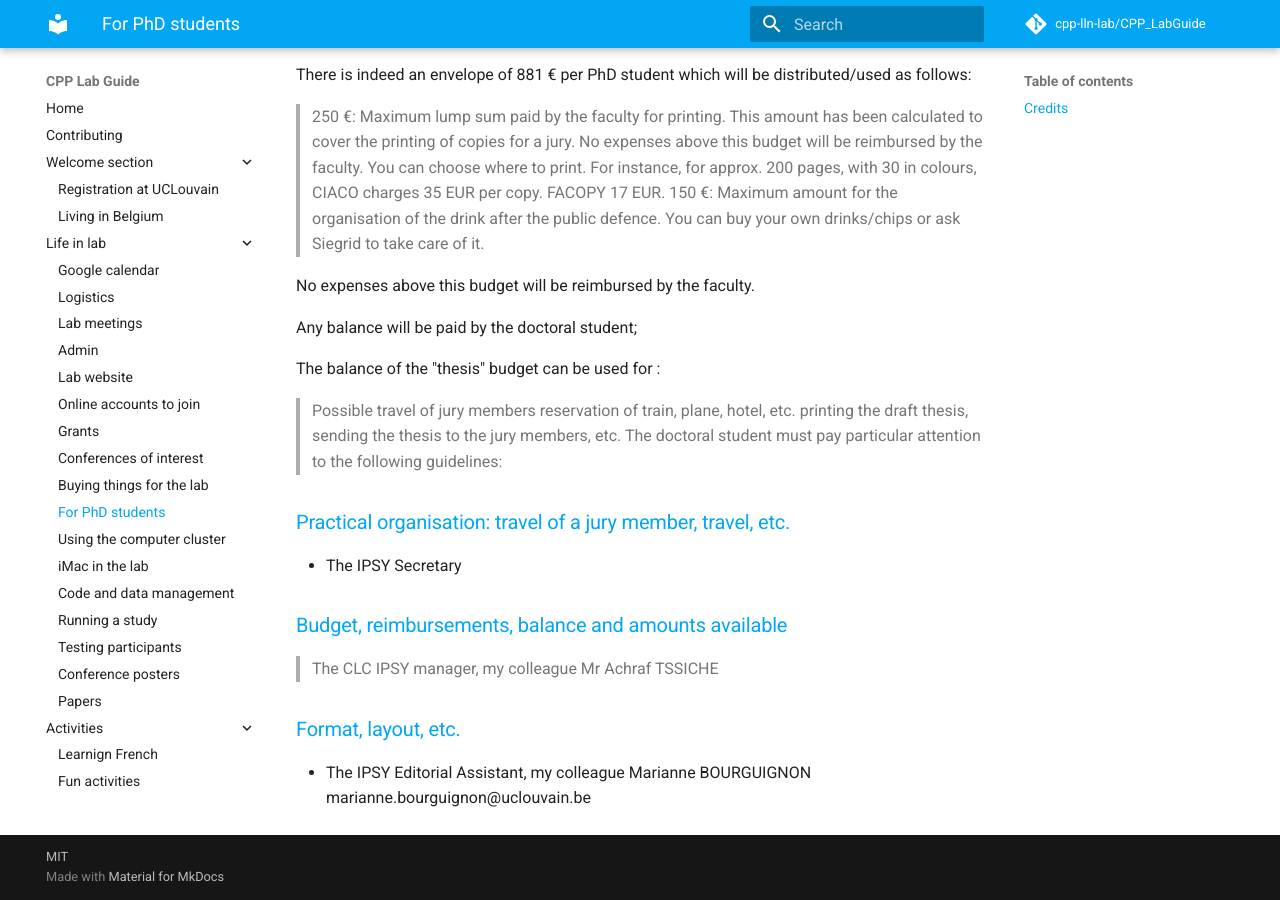
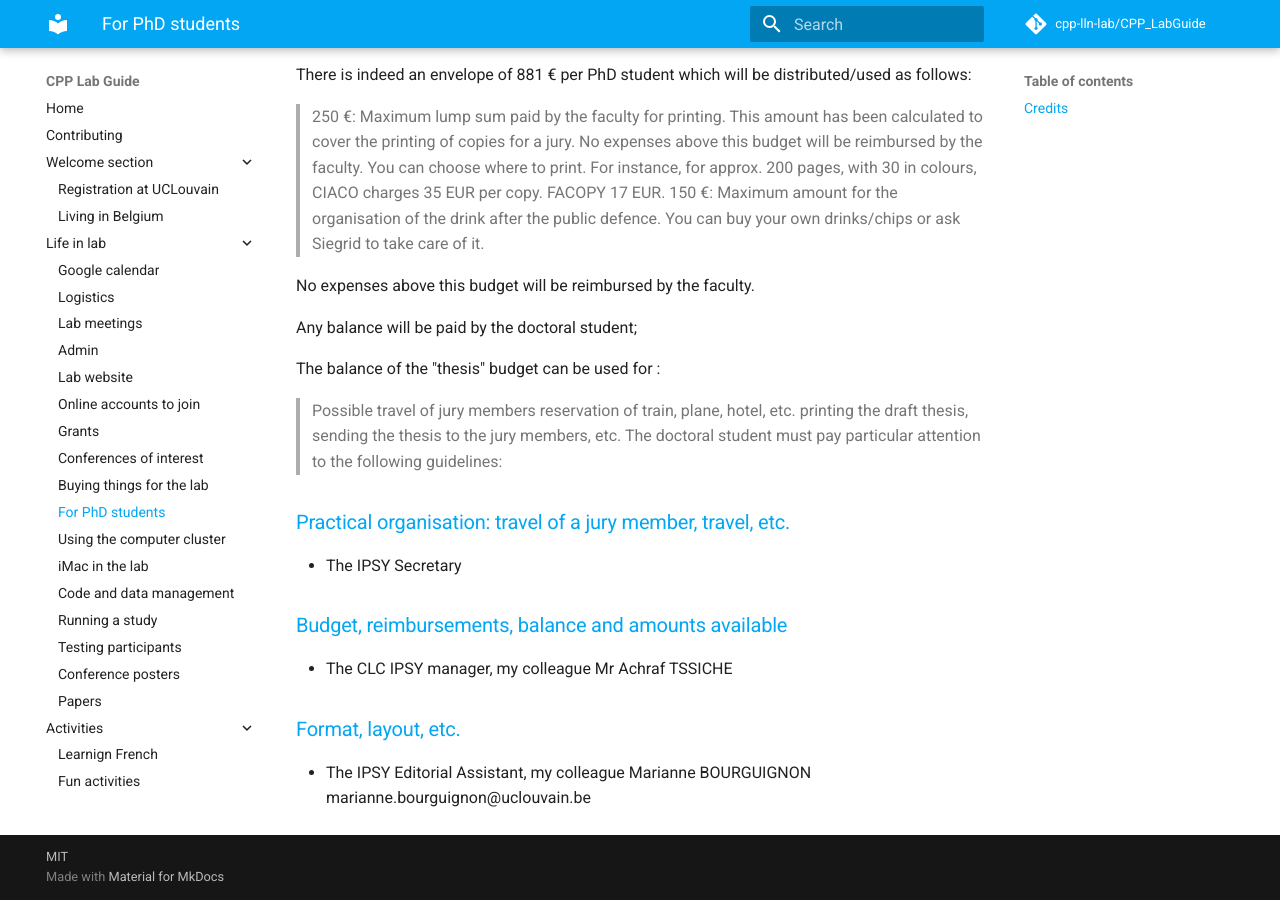
Before and after one commit to cpp-lln-lab/CPP_LabGuide, an MkDocs documentation site: the page built from doc/for_phd_students.md, in a window 1280 px wide and 900 px high, scrolled down 826 px. Built offline with MkDocs 1.6.1 and Material for MkDocs 9.7.7, drawn with Linux system fonts in a browser that asks for light colours; comment, search, counter and statistics services are not loaded.

```diff
--- a/doc/for_phd_students.md
+++ b/doc/for_phd_students.md
@@ -46,6 +46,7 @@ The doctoral student must pay particular attention to the following guidelines:
 * The IPSY Secretary
 
 ### Budget, reimbursements, balance and amounts available
-> The CLC IPSY manager, my colleague Mr Achraf TSSICHE
+* The CLC IPSY manager, my colleague Mr Achraf TSSICHE
+
 ### Format, layout, etc.
 * The IPSY Editorial Assistant, my colleague Marianne BOURGUIGNON marianne.bourguignon@uclouvain.be
```
